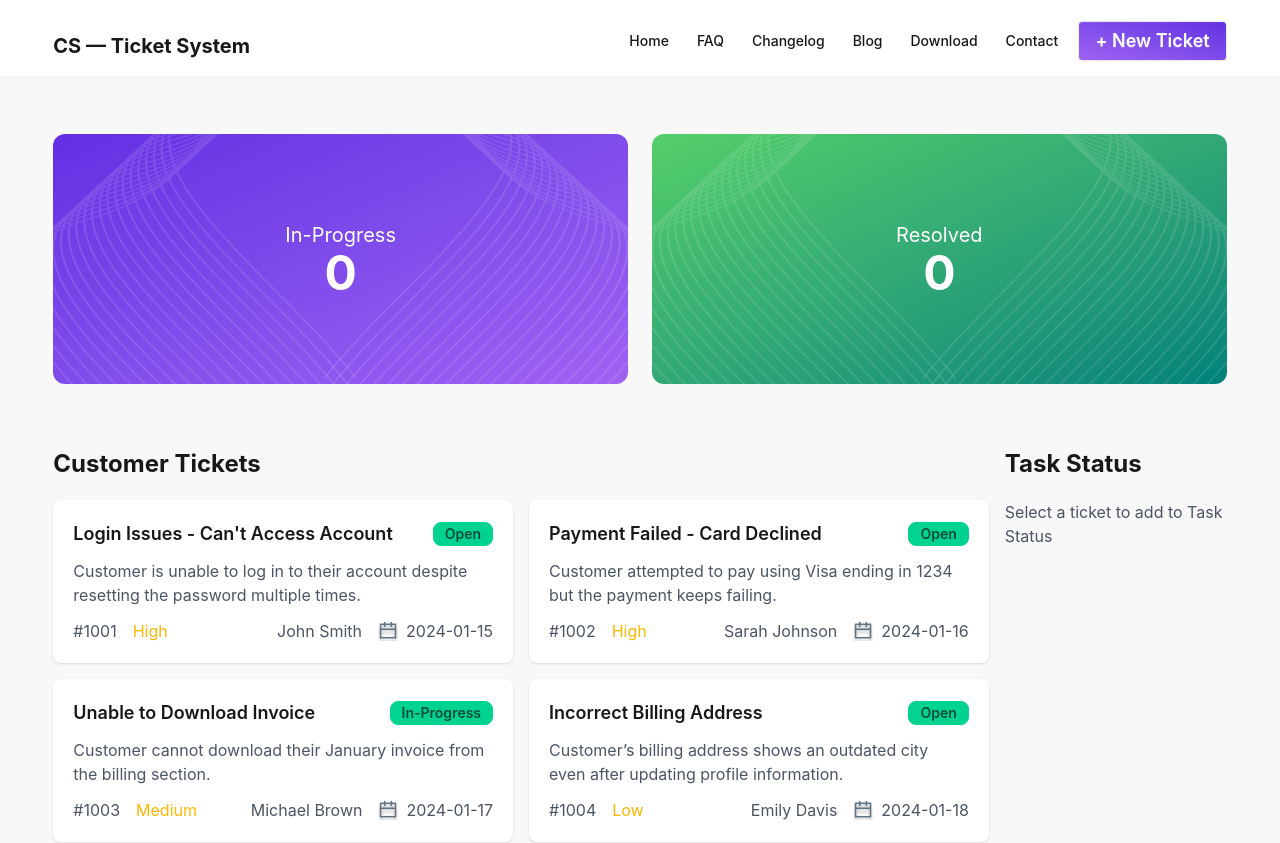
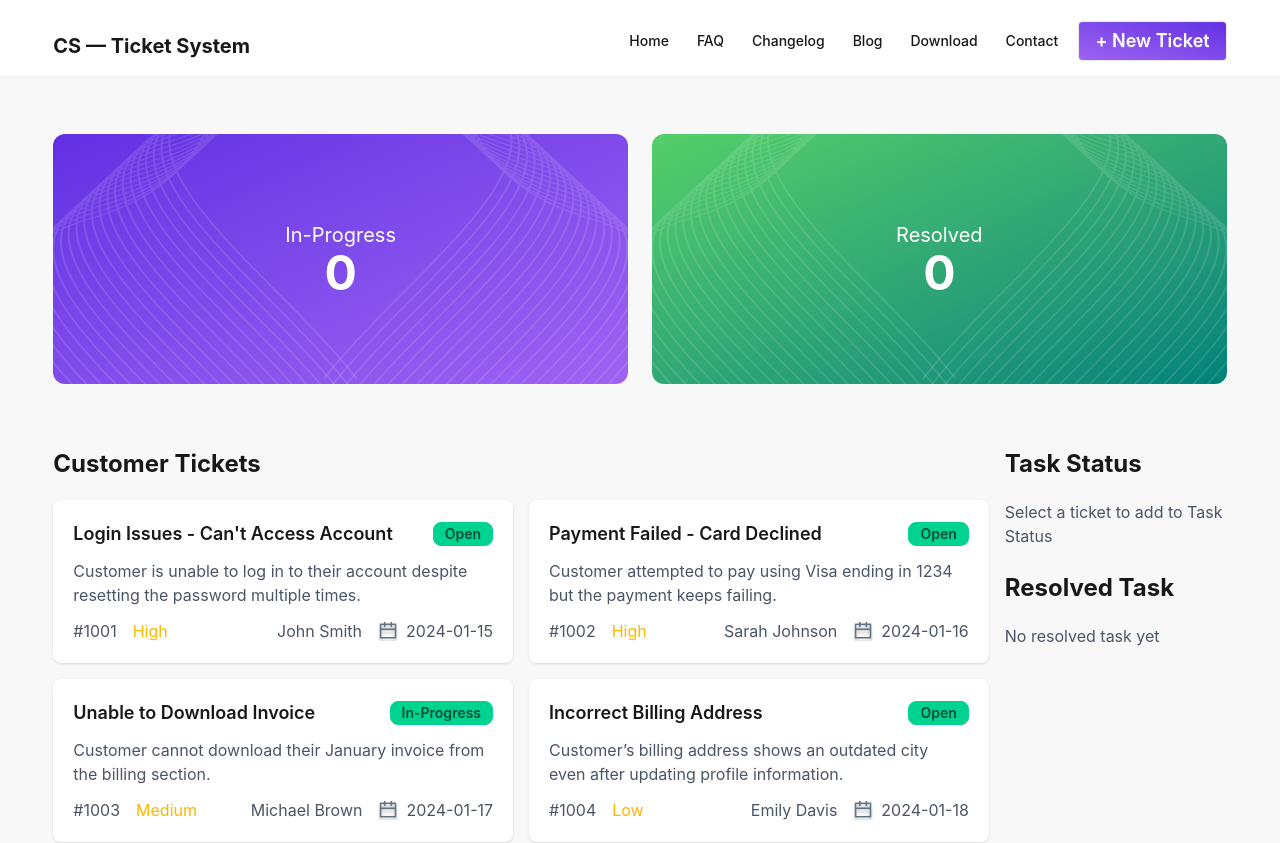
Before and after one commit to mdalamin0/Customer-Support-Zone, a React (Vite) app: page / in a window 1280 px wide. Shown: the top 843 px of the page. Built offline with nearby package versions, Linux system fonts and the light colour scheme.

Commit message:
resolve task section done

```diff
--- a/src/App.jsx
+++ b/src/App.jsx
@@ -14,17 +14,25 @@ const promiseTickets = fetchCustomerTickets();
 
 function App() {
   const [inProgressTasks, setInProgressTasks] = useState([]);
+  const [completedTasks, setCompletedTasks] = useState([]);
 
   const handleAddTask = (t) => {
     setInProgressTasks([...inProgressTasks, t])
   }
-  console.log(inProgressTasks)
+  const handleCompletedTask = (t) => {
+    setCompletedTasks([...completedTasks, t])
+    const remainingTasks = inProgressTasks.filter(task => task.id !== t.id);
+    setInProgressTasks(remainingTasks)
+  }
 
   return (
     <>
       <NavBar></NavBar>
       <div className='bg-base-200 border-t-2 border-gray-100'>
-        <Banner inProgressTasks={inProgressTasks}></Banner>
+        <Banner
+          inProgressTasks={inProgressTasks}
+          completedTasks={completedTasks}
+        ></Banner>
         <div className='w-11/12 mx-auto grid grid-cols-1 lg:grid-cols-5 gap-4'>
           <Suspense fallback={<p>Loading...</p>}>
             <TicketsContainer
@@ -32,7 +40,11 @@ function App() {
               handleAddTask={handleAddTask}
             ></TicketsContainer>
           </Suspense>
-          <TaskStatusContainer inProgressTasks={inProgressTasks}></TaskStatusContainer>
+          <TaskStatusContainer
+            inProgressTasks={inProgressTasks}
+            completedTasks={completedTasks}
+            handleCompletedTask={handleCompletedTask}
+          ></TaskStatusContainer>
         </div>
       </div>
     </>
--- a/src/Components/Banner/Banner.jsx
+++ b/src/Components/Banner/Banner.jsx
@@ -1,7 +1,7 @@
 import vector1 from "../../assets/vector1.png";
 import vector2 from "../../assets/vector2.png";
 
-const Banner = ({inProgressTasks}) => {
+const Banner = ({ inProgressTasks, completedTasks }) => {
   return (
     <div className="grid grid-cols-1 md:grid-cols-2 gap-6 pt-14 w-11/12 mx-auto">
 
@@ -29,7 +29,7 @@ const Banner = ({inProgressTasks}) => {
         />
 
         <h2 className="text-xl z-10">Resolved</h2>
-        <p className="text-5xl font-bold z-10">0</p>
+        <p className="text-5xl font-bold z-10">{completedTasks.length}</p>
       </div>
     </div>
   );
--- /dev/null
+++ b/src/Components/TaskCompletedCard/TaskCompletedCard.jsx
@@ -0,0 +1,11 @@
+import React from 'react';
+
+const TaskCompletedCard = ({task}) => {
+  return (
+    <div className='bg-[#E0E7FF] p-3 rounded shadow-lg'>
+      <h2 className='tex-sm font-semibold'>{task.title}</h2>
+    </div>
+  );
+};
+
+export default TaskCompletedCard;
--- a/src/Components/TaskStatusCard/TaskStatusCard.jsx
+++ b/src/Components/TaskStatusCard/TaskStatusCard.jsx
@@ -1,11 +1,11 @@
 import React from 'react';
 
-const TaskStatusCard = ({ task }) => {
+const TaskStatusCard = ({ task, handleCompletedTask }) => {
   console.log(task)
   return (
     <div className='card shadow-sm bg-white p-3 space-y-4'>
       <h2 className='tex-sm font-semibold'>{task.title}</h2>
-      <button className='btn bg-[#02A53B] text-white'>Complete</button>
+      <button onClick={() => handleCompletedTask(task)} className='btn bg-[#02A53B] text-white'>Complete</button>
     </div>
   );
 };
--- a/src/Components/TaskStatusContainer/TaskStatusContainer.jsx
+++ b/src/Components/TaskStatusContainer/TaskStatusContainer.jsx
@@ -1,7 +1,8 @@
 import React from 'react';
 import TaskStatusCard from '../TaskStatusCard/TaskStatusCard';
+import TaskCompletedCard from '../TaskCompletedCard/TaskCompletedCard';
 
-const TaskStatusContainer = ({ inProgressTasks }) => {
+const TaskStatusContainer = ({ inProgressTasks, completedTasks, handleCompletedTask }) => {
   console.log(inProgressTasks.length)
   return (
 
@@ -14,7 +15,19 @@ const TaskStatusContainer = ({ inProgressTasks }) => {
           (inProgressTasks.map(task => <TaskStatusCard
             key={task.id}
             task={task}
+            handleCompletedTask={handleCompletedTask}
           ></TaskStatusCard>))}
+
+      </div>
+      <h2 className='text-2xl font-bold text-left md:mt-6  mb-5'>Resolved Task</h2>
+      <div className='space-y-4'>
+
+        {completedTasks.length === 0 ? (
+          <p className='text-gray-600'>No resolved task yet</p>) :
+          (completedTasks.map(task => <TaskCompletedCard
+            key={task.id}
+            task={task}
+          ></TaskCompletedCard>))}
 
       </div>
     </div>
--- a/src/Components/TicketsContainer/TicketsContainer.jsx
+++ b/src/Components/TicketsContainer/TicketsContainer.jsx
@@ -1,6 +1,5 @@
 import React, { use } from 'react';
 import TicketCard from '../TicketCard/TicketCard';
-import TaskStatusContainer from '../TaskStatusContainer/TaskStatusContainer';
 
 const TicketsContainer = ({ promiseTickets, handleAddTask }) => {
   const tickets = use(promiseTickets);
```
